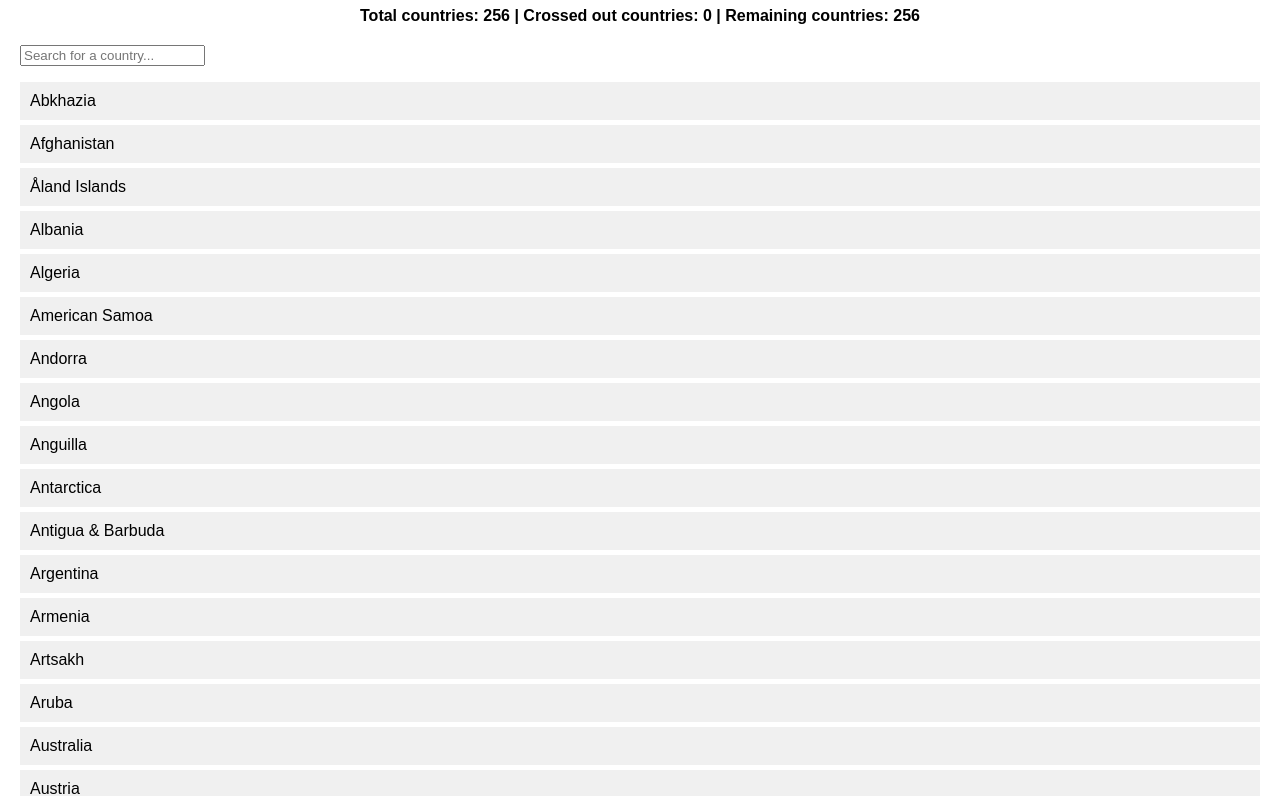
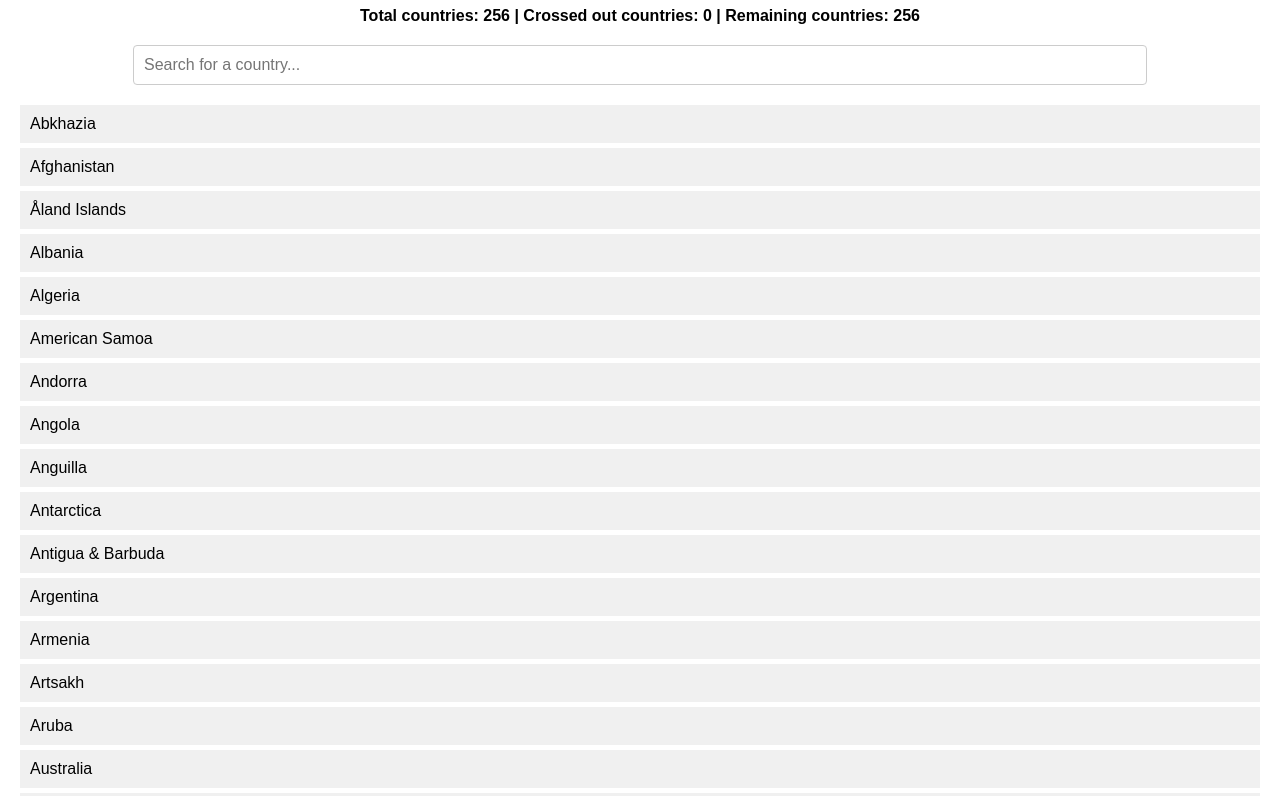
Before and after one commit to Jonbenet-seventyseven/Countries-Game, a plain HTML site: page index.html in a window 1280 px wide. Shown: the part 73-869 px from the top of the page. Drawn offline with Linux system fonts and the light colour scheme.

Commit message:
Update styles.css

```diff
--- a/styles.css
+++ b/styles.css
@@ -11,6 +11,16 @@ h1 {
     text-align: center;
     font-weight: bold;
     margin-bottom: 20px;
+}
+
+#search-bar {
+    display: block;
+    margin: 0 auto 20px auto;
+    padding: 10px;
+    width: 80%;
+    font-size: 16px;
+    border: 1px solid #ccc;
+    border-radius: 4px;
 }
 
 ul {
```
